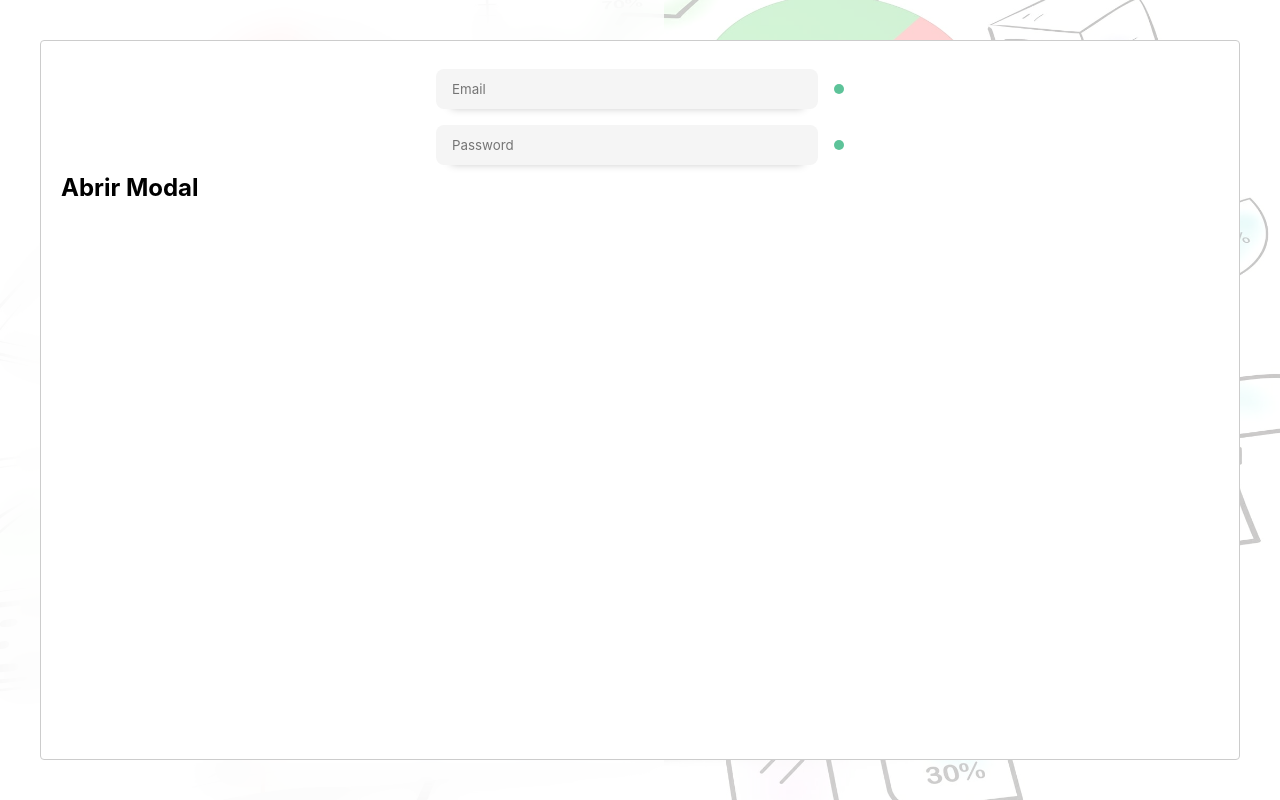
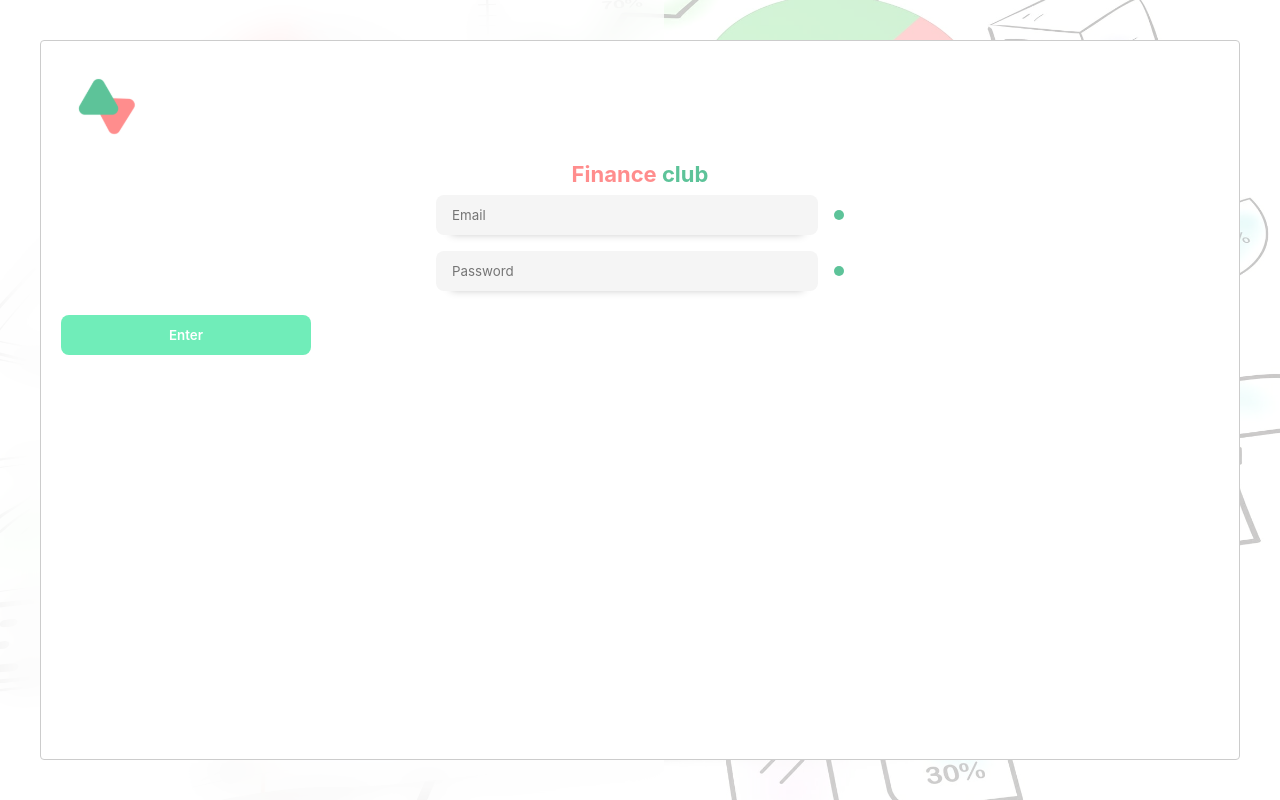
Before and after one commit to thiagofreitascarneiro/login-page, a React (Create React App) app: page / in a window 1280 px wide. Both pictures are taken after a click on the element "Sign In". Built offline with nearby package versions, Linux system fonts and the light colour scheme.

Commit message:
create style modal

```diff
--- a/src/components/Sidebar/index.tsx
+++ b/src/components/Sidebar/index.tsx
@@ -50,14 +50,30 @@ function handleCloseModal() {
         Sign In
         </span>
         <Modal
+
             isOpen={openModal}
             onRequestClose={handleCloseModal}
+            //className="react-modal-content"
+            //overlayClassName="react-modal-overlay"
         >
+
+          <div className={styles.LogoModal}>
+            <img src={logo} alt=""/>
+            <h3>
+                Finance <span>club</span>
+            </h3>
+          </div>
           <form>
               <Input type="email" placeholder="Email"/>
               <Input type="password" placeholder="Password"/>
           </form>
-            <h2>Abrir Modal</h2>
+
+          <button className={styles.ButtonModal}
+
+        >
+                Enter
+        </button>
+
         </Modal>
    </h4>
   </div>
--- a/src/components/Sidebar/styles.module.scss
+++ b/src/components/Sidebar/styles.module.scss
@@ -6,7 +6,7 @@ $color-var-green: #5Dc399;
 .Container {
     min-width: 600px;
     backdrop-filter: blur(16px);
-    background-color: rgba(255, 255, 255, 0.8);
+    background-color: rgba(255, 255, 255, 0.712);
     height: 100%;
     display: flex;
     flex-direction: column;
@@ -82,7 +82,7 @@ $color-var-green: #5Dc399;
 
     &:hover {
 
-        background:#3ae291;
+        background:#a7e23a;
         transform: translateY(3px);
     }
 
@@ -96,3 +96,78 @@ $color-var-green: #5Dc399;
   color: #808080;
   font-weight: 300;
 }
+
+.react-modal-overlay {
+    background: rgba(0,0,0,0.5);
+
+    position: fixed;
+    top:0;
+    bottom:0;
+    right: 0;
+    left: 0;
+
+    display: flex;
+    align-items: center;
+    justify-content: center;
+
+}
+
+.react.modal.content {
+
+    width: 100%;
+    max-width: 576px;
+    background: #70EDB9;
+    padding: 3rem;
+    position: relative;
+    border-radius: 0.24rem;;
+
+}
+
+.LogoModal {
+
+    img {
+        height: 6rem;
+        text-align: center;
+
+    }
+
+    h3 {
+        text-align: center;
+        color: $color-var-red;
+        font-size: 22px;
+    }
+
+    span {
+       color: $color-var-green;
+       font-weight: 300px;
+       font-size: 22px;
+    }
+
+
+
+}
+
+.ButtonModal {
+    width: 75%;
+    max-width: 250px;
+    height: 40px;
+    border: none;
+    margin: 1rem 0;
+    //box-shadow: 0px 14px 9px -15px rgba(0,0,0,0.25);
+    border-radius: 8px;
+    background-color: #70EDB9;
+    color:#fff;
+    font-weight: 600;
+    cursor: pointer;
+    transition: all 0.2s ease-in;
+    text-align: center;
+
+
+&:hover {
+
+    background:#a7e23a;
+    transform: translateY(3px);
+}
+
+
+}
```
